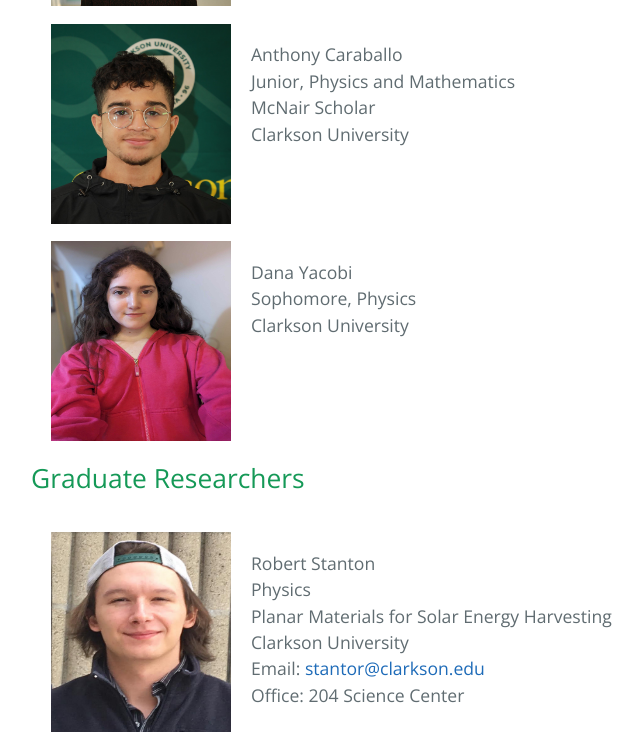
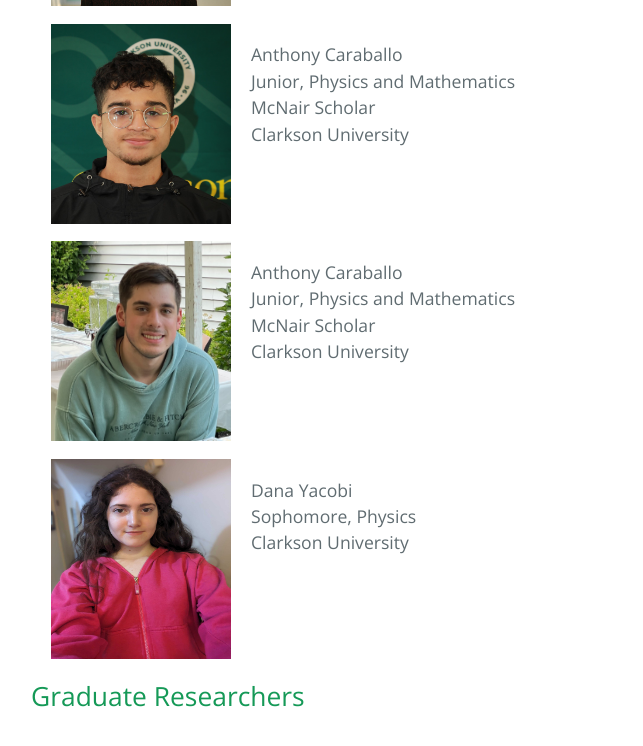
Before and after one commit to dharatrivedi/dharatrivedi.github.io, a Jekyll site: the page built from people.html, in a window 1280 px wide and 900 px high, scrolled down 1017 px, cut to the strip 0-746 px from the top of the window. Shown: the whole strip, without its empty margins (233-876 px from the left). Built offline with Jekyll 4.4.1, drawn with Linux system fonts in a browser that asks for light colours.

Commit message:
Update people.html

```diff
--- a/people.html
+++ b/people.html
@@ -33,6 +33,15 @@ title: {{ site.name }}
   </ul>
   <ul class="clearfix">
     <img class="img1" src="/images/AC.jpg" alt="AnthonyCaraballo" width="180" height="200"  hspace="20">
+    <p>
+      Anthony Caraballo<br />
+      Junior, Physics and Mathematics<br />
+      McNair Scholar<br />
+      Clarkson University<br />
+    </p>
+  </ul>
+  <ul class="clearfix">
+    <img class="img1" src="/images/CW.jpg" alt="CameronWatson" width="180" height="200"  hspace="20">
     <p>
       Anthony Caraballo<br />
       Junior, Physics and Mathematics<br />
```
